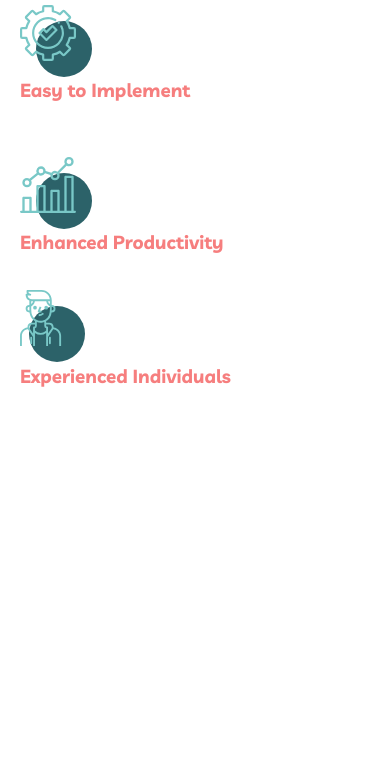
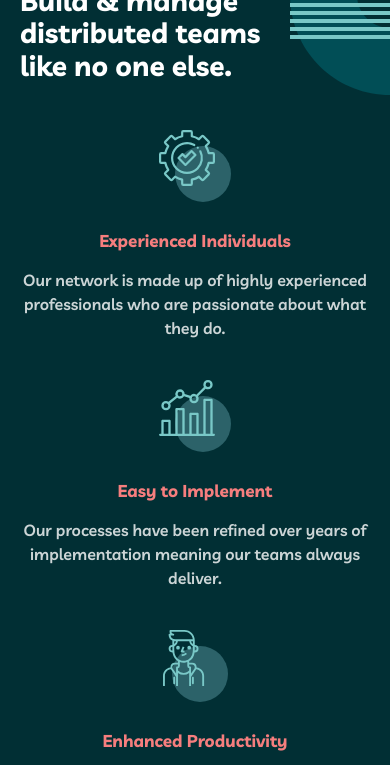
Before and after one commit to youssef579/multi-page-website-teal, a plain HTML site: page index.html in a window 390 px wide. Shown: the part 754-1519 px from the top of the page. Before the commit the page ends 1197 px from the top, so only its background shows below. Drawn offline with Linux system fonts and the light colour scheme.

Commit message:
Finish advantages section

```diff
--- a/index.html
+++ b/index.html
@@ -59,8 +59,8 @@
                         <img src="./images/icons/icon2.svg" alt="Icon 2">
                     </div>
                     <div class="advantage">
-                        <h3 class="orange">Easy to Implement</h3>
-                        <p>Our processes have been refined over years of implementation meaning our teams always deliver.</p>
+                        <h3 class="orange">Experienced Individuals</h3>
+                        <p>Our network is made up of highly experienced professionals who are passionate about what they do.</p>
                     </div>
                 </div>
                 <div class="box">
@@ -68,8 +68,8 @@
                         <img src="./images/icons/icon3.svg" alt="Icon 3">
                     </div>
                     <div class="advantage">
-                        <h3 class="orange">Enhanced Productivity</h3>
-                        <p>Our customized platform with in-built analytics helps you manage your distributed teams.</p>
+                        <h3 class="orange">Easy to Implement</h3>
+                        <p>Our processes have been refined over years of implementation meaning our teams always deliver.</p>
                     </div>
                 </div>
                 <div class="box">
@@ -77,8 +77,8 @@
                         <img src="./images/icons/icon1.svg" alt="Icon 1">
                     </div>
                     <div class="advantage">
-                        <h3 class="orange">Experienced Individuals</h3>
-                        <p>Our network is made up of highly experienced professionals who are passionate about what they do.</p>
+                        <h3 class="orange">Enhanced Productivity</h3>
+                        <p>Our customized platform with in-built analytics helps you manage your distributed teams.</p>
                     </div>
                 </div>
             </div>
--- a/sass/helpers/_mixins.scss
+++ b/sass/helpers/_mixins.scss
@@ -13,6 +13,19 @@
     }
 }
 
+@mixin line($bg, $directions) {
+    content: '';
+    position: absolute;
+    background-color: $bg;
+    width: 50px;
+    height: 3px;
+
+    @each $direction,
+    $value in $directions {
+        #{$direction}: $value;
+    }
+}
+
 @mixin floating-image($url, $directions, $translate, $width, $height) {
     content: '';
     position: absolute;
@@ -21,7 +34,8 @@
     height: $height;
     translate: $translate;
 
-    @each $direction, $value in $directions {
+    @each $direction,
+    $value in $directions {
         #{$direction}: $value;
     }
 }
--- /dev/null
+++ b/sass/layout/_advantages.scss
@@ -0,0 +1,76 @@
+@use '../helpers/mixins' as *;
+@use '../helpers/variables' as *;
+
+.advantages {
+    isolation: isolate;
+    overflow-x: hidden;
+    position: relative;
+    background-color: $darker-green;
+    padding-block: 80px + 35px 80px;
+
+    .container {
+        display: grid;
+        grid-template-columns: 0.9fr 1fr;
+        gap: 80px;
+
+        h1 {
+            font-size: clamp(28px, 5vw, 47px);
+            position: relative;
+
+            &::before {
+                @include line($orange, ("left": 0, "top": -35px));
+            }
+        }
+
+        .content {
+            display: flex;
+            flex-direction: column;
+            gap: 40px;
+
+            .box {
+                display: flex;
+                gap: 25px;
+
+                h3 {
+                    font-size: 17px;
+                }
+
+                p {
+                    opacity: 0.8;
+                    font-weight: 600;
+                    line-height: 1.5;
+                    margin-top: 18px;
+                }
+            }
+        }
+
+    }
+
+    &::before {
+        z-index: -1;
+        @include floating-image("/images/patterns/pattern4.svg", ("bottom": 0, "right": 0), 50%, 200px, 244px);
+    }
+
+    @media (width <= 798px) {
+        &::before {
+            top: 0;
+        }
+
+        .container {
+            h1 {
+                max-width: calc(100vw - 148px);
+            }
+
+            max-width: 600px;
+            grid-template-columns: 1fr;
+            gap: 30px;
+        }
+    }
+
+    @media (width <= 480px) {
+        .box {
+            flex-direction: column;
+            text-align: center;
+        }
+    }
+}
--- a/sass/layout/_header.scss
+++ b/sass/layout/_header.scss
@@ -27,6 +27,7 @@ header {
         }
 
         nav {
+            z-index: 999;
             display: flex;
             align-items: center;
             gap: 20px;
--- a/sass/layout/_landing-page.scss
+++ b/sass/layout/_landing-page.scss
@@ -29,13 +29,7 @@ main {
             position: relative;
 
             &::before {
-                content: '';
-                position: absolute;
-                height: 3px;
-                width: 50px;
-                left: 0;
-                top: -35px;
-                background-color: #79c8c7;
+                @include line(#79c8c7, ("left": 0, "top": -35px));
             }
         }
 
--- a/sass/main.scss
+++ b/sass/main.scss
@@ -1,3 +1,4 @@
 @use './layout/global-rules';
 @use './layout/header';
 @use './layout/landing-page';
+@use './layout//advantages';
```
Also changed, not shown: css/main.css, images/patterns/pattern4.svg (added), 1 other file.
